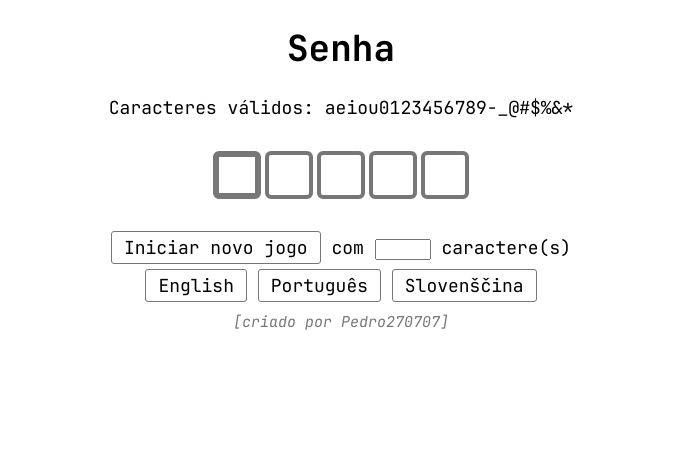
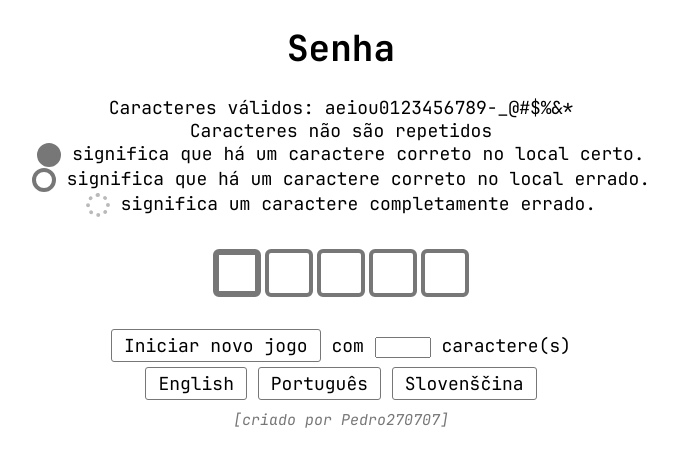
Before and after one commit to Pedro270707/pedro270707.github.io, a Jekyll site: the page built from senha.html, in a window 1280 px wide. Shown: the top 467 px of the page, without its empty margins (299-977 px from the left). Built offline with Jekyll 4.4.1, drawn with Linux system fonts in a browser that asks for light colours; nearby versions of some CDN libraries.

Commit message:
Added instructions

```diff
--- a/css/senha.css
+++ b/css/senha.css
@@ -74,6 +74,10 @@
     border-style: dotted;
 }
 
+.vertical-align-middle {
+    vertical-align: middle;
+}
+
 .invisible {
     display: none;
 }
--- a/language/en.json
+++ b/language/en.json
@@ -44,5 +44,9 @@
   "senha-restart2": "with",
   "senha-restart3": "character(s)",
   "senha-victory": "You won!",
+  "senha-norepeatingcharacters": "Characters are not repeated",
+  "senha-correctincorrectplace": "means that there is a correct character in the right place.",
+  "senha-correctinwrongplace": "means that there is a correct character in the wrong place.",
+  "senha-wrongcharacter": "means that the character is completely wrong.",
   "footer-text": "[created by Pedro270707]"
 }
--- a/language/pt.json
+++ b/language/pt.json
@@ -44,5 +44,9 @@
   "senha-restart2": "com",
   "senha-restart3": "caractere(s)",
   "senha-victory": "Você venceu!",
+  "senha-norepeatingcharacters": "Caracteres não são repetidos",
+  "senha-correctincorrectplace": "significa que há um caractere correto no local certo.",
+  "senha-correctinwrongplace": "significa que há um caractere correto no local errado.",
+  "senha-wrongcharacter": "significa um caractere completamente errado.",
   "footer-text": "[criado por Pedro270707]"
 }
--- a/senha.html
+++ b/senha.html
@@ -6,7 +6,17 @@ title: "Senha"
 <link rel="stylesheet" href="{{ site.baseurl }}/css/senha.css">
 
 <h1 class="center" data-string="senha-title">Senha</h1>
-<div class="center"><span data-string="senha-validcharacters"></span> <span id="valid-characters"></span></div>
+<div id="rules" class="center">
+	<span data-string="senha-validcharacters">Caracteres válidos:</span> <span id="valid-characters"></span>
+	<br>
+	<span data-string="senha-norepeatingcharacters">Caracteres não são repetidos</span>
+	<br>
+	<span class="indicator correct-in-correct-place vertical-align-middle"></span> <span data-string="senha-correctincorrectplace">significa que há um caractere correto no local certo.</span>
+	<br>
+	<span class="indicator correct-in-wrong-place vertical-align-middle"></span> <span data-string="senha-correctinwrongplace">significa que há um caractere correto no local errado.</span>
+	<br>
+	<span class="indicator wrong vertical-align-middle"></span> <span data-string="senha-wrongcharacter">significa um caractere completamente errado.</span>
+</div>
 <div class="center"><span class="invisible" id="victory" data-string="senha-victory"></span></div>
 <div id="game-flexbox" class="game-flexbox center-flex"></div>
 
```
